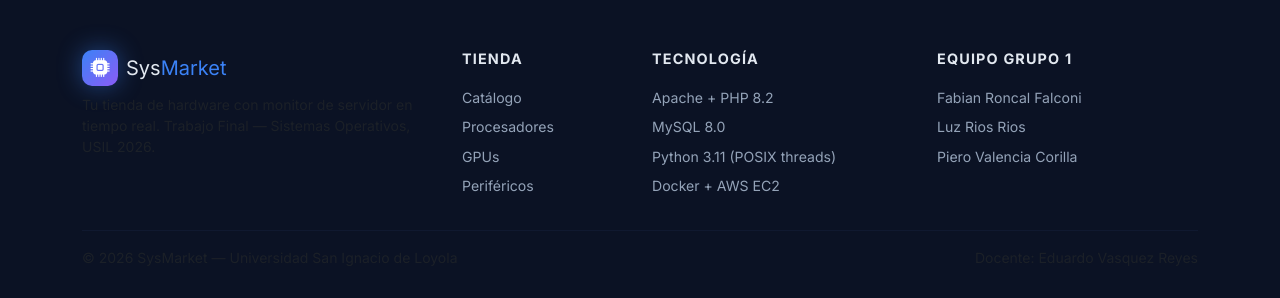
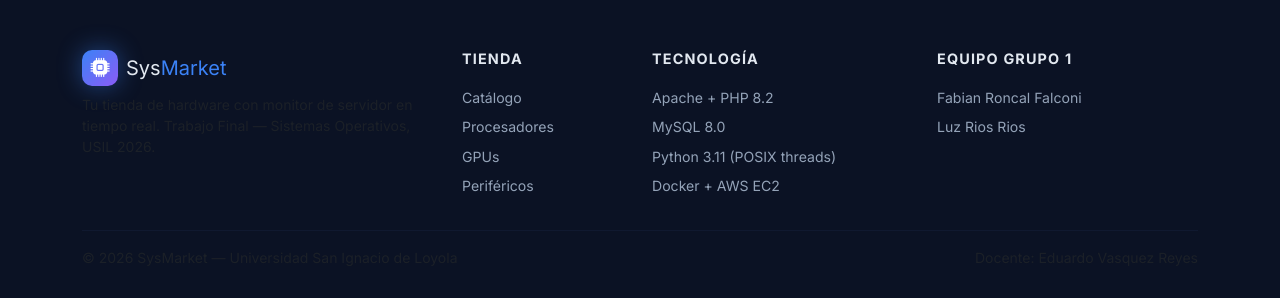
Before and after one commit to Hreon/S.O-SYS, a PHP site: page /index.php in a window 1280 px wide. Shown: the part 3229-3527 px from the top of the page. Run offline with PHP 8.4, Linux system fonts and the light colour scheme; data comes from the database, SQL or seed files in the repository.

Commit message:
docs: PDFs finales con logo USIL + correcciones de equipo

```diff
--- a/apache-php/src/includes/footer.php
+++ b/apache-php/src/includes/footer.php
@@ -31,7 +31,6 @@
         <ul class="sm-footer-list">
           <li>Fabian Roncal Falconi</li>
           <li>Luz Rios Rios</li>
-          <li>Piero Valencia Corilla</li>
         </ul>
       </div>
     </div>
```
Also changed, not shown: README.md, 5 other files.
